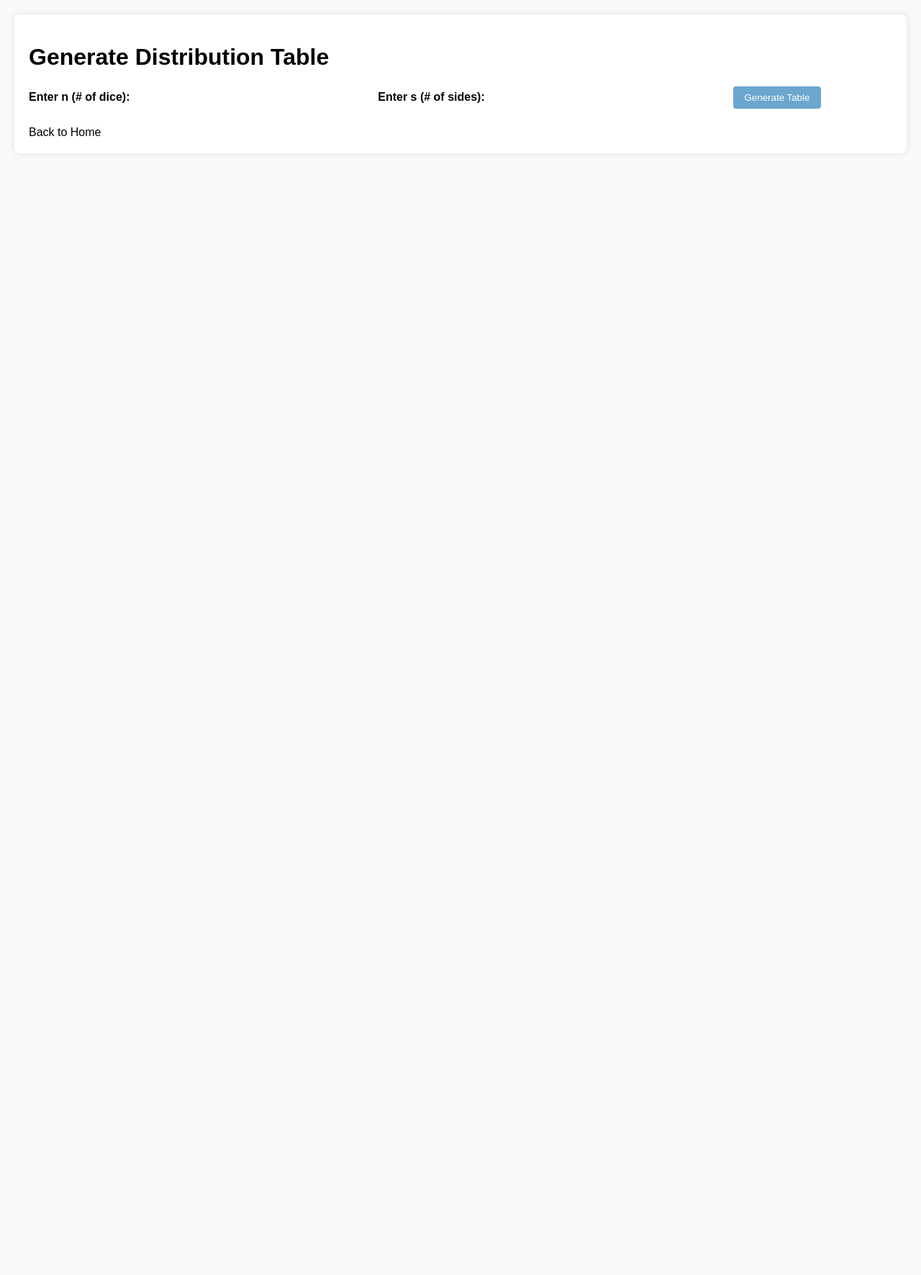
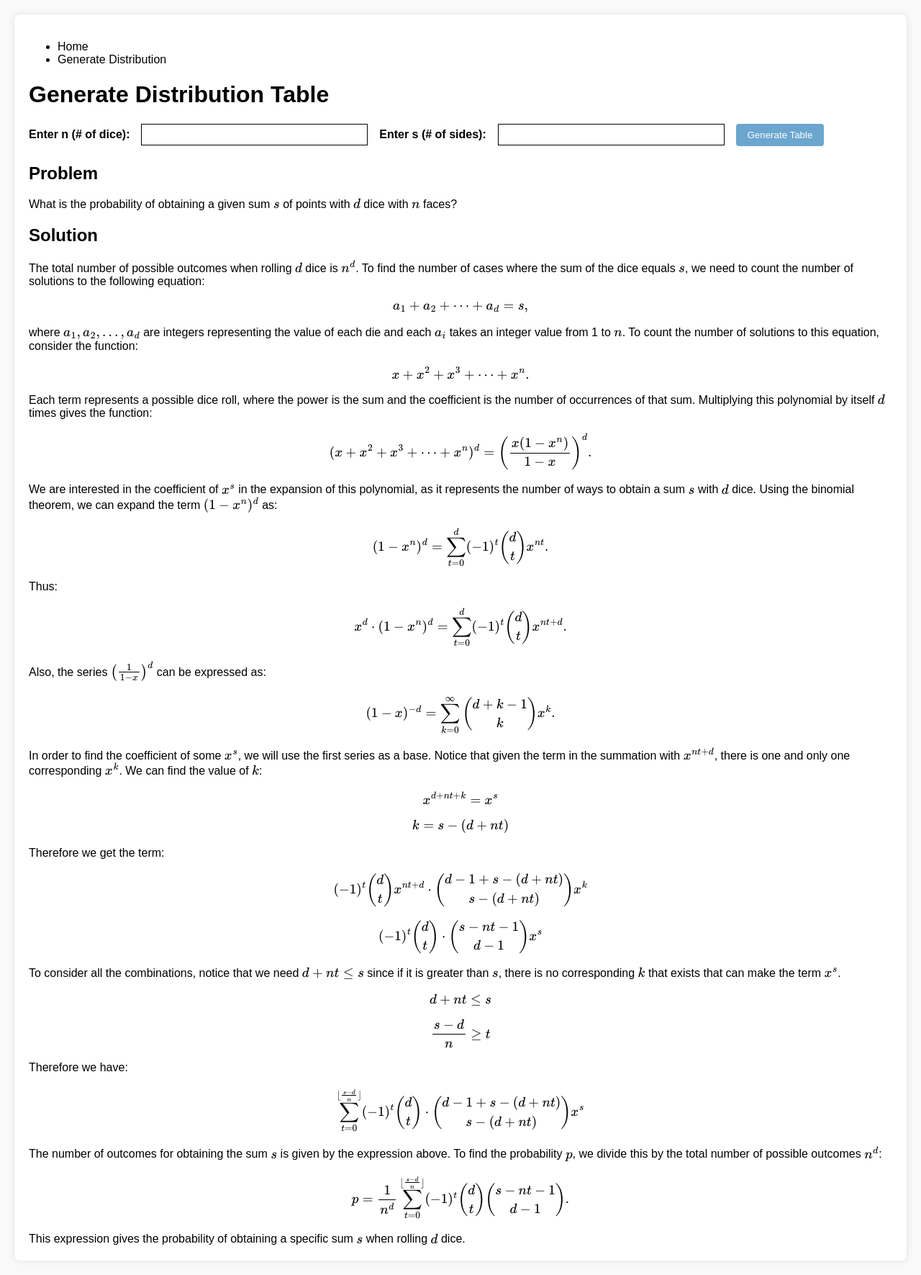
Before and after one commit to aurasoph/math-tools, a Flask app: page /distribution/ in a window 1280 px wide. Shown: the whole page at 72% size. Before the commit the page ends 189 px from the top, so only its background shows below. Run offline with Flask 3, Linux system fonts and the light colour scheme.

Commit message:
Minor Adjustments

```diff
--- a/backend/pages/distribution/static/styles.css
+++ b/backend/pages/distribution/static/styles.css
@@ -11,7 +11,7 @@
 
 form input {
     padding: 0.4rem;
-    border: 1px solid var(--border-color);
+    border: 1px solid;
     max-width: 300px;
     width: 100%;
 }
--- a/backend/pages/distribution/templates/distribution.html
+++ b/backend/pages/distribution/templates/distribution.html
@@ -6,9 +6,22 @@
     <title>Distribution</title>
     <link rel="stylesheet" href="{{ url_for('static', filename='styles.css') }}">
     <link rel="stylesheet" href="{{ url_for('distribution.static', filename='styles.css') }}">
+    <script type="text/javascript" async
+        src="https://cdn.jsdelivr.net/npm/mathjax@3/es5/tex-mml-chtml.js">
+    </script>
 </head>
 <body>
     <div class="page-container">
+        <header>
+            <nav class="header-nav">
+                <ul>
+                    <li><a href="/">Home</a></li>
+                    <li><a href="/distribution/generate">Generate Distribution</a></li>
+                    <!-- Additional links can be added here -->
+                </ul>
+            </nav>
+        </header>
+
         <h1>Generate Distribution Table</h1>
 
         {% with messages = get_flashed_messages(with_categories=true) %}
@@ -59,7 +72,52 @@
             </table>
         {% endif %}
 
-        <a href="/">Back to Home</a>
+        <div class="latex-explanation">
+            <h2> Problem </h2>
+            What is the probability of obtaining a given sum \( s \) of points with \( d \) dice with \( n \) faces?
+
+            <h2> Solution</h2>
+            The total number of possible outcomes when rolling \( d \) dice is \( n^d \). To find the number of cases where the sum of the dice equals \( s \), we need to count the number of solutions to the following equation:
+            \[ a_1 + a_2 + \dots + a_d = s, \]
+            where \( a_1, a_2, \ldots, a_d \) are integers representing the value of each die and each \( a_i \) takes an integer value from 1 to \( n \).
+
+            To count the number of solutions to this equation, consider the function:
+            \[ x + x^2 + x^3 + \cdots + x^n. \]
+
+            Each term represents a possible dice roll, where the power is the sum and the coefficient is the number of occurrences of that sum.
+
+            Multiplying this polynomial by itself \( d \) times gives the function:
+            \[ (x + x^2 + x^3 + \cdots + x^n)^d = \left(\frac{x(1 - x^n)}{1 - x}\right)^d. \]
+
+            We are interested in the coefficient of \( x^s \) in the expansion of this polynomial, as it represents the number of ways to obtain a sum \( s \) with \( d \) dice.
+
+            Using the binomial theorem, we can expand the term \( (1 - x^n)^d \) as:
+            \[ (1 - x^n)^d = \sum_{t=0}^{d} (-1)^t \binom{d}{t} x^{nt}. \]
+            Thus:
+            \[ x^d \cdot (1 - x^n)^d = \sum_{t=0}^{d} (-1)^t \binom{d}{t} x^{nt+d}. \]
+
+            Also, the series \( \left(\frac{1}{1 - x}\right)^d \) can be expressed as:
+            \[ (1 - x)^{-d} = \sum_{k=0}^{\infty} \binom{d + k - 1}{k} x^k. \]
+
+            In order to find the coefficient of some \( x^s \), we will use the first series as a base. Notice that given the term in the summation with \( x^{nt+d} \), there is one and only one corresponding \( x^k \). We can find the value of \( k \):
+            \[ x^{d+nt+k} = x^s \]
+            \[ k = s - (d+nt) \]
+            Therefore we get the term:
+            \[ (-1)^t \binom{d}{t} x^{nt+d} \cdot \binom{d-1+s-(d+nt)}{s-(d+nt)} x^k \]
+            \[ (-1)^t \binom{d}{t} \cdot \binom{s-nt-1}{d-1} x^s \]
+
+            To consider all the combinations, notice that we need \( d+nt \leq s \) since if it is greater than \( s \), there is no corresponding \( k \) that exists that can make the term \( x^s \).
+            \[ d+nt \leq s \]
+            \[ \frac{s-d}{n} \geq t \]
+
+            Therefore we have:
+            \[ \sum_{t=0}^{\lfloor \frac{s-d}{n} \rfloor} (-1)^t \binom{d}{t} \cdot \binom{d-1+s-(d+nt)}{s-(d+nt)} x^s \]
+
+            The number of outcomes for obtaining the sum \( s \) is given by the expression above. To find the probability \( p \), we divide this by the total number of possible outcomes \( n^d \):
+            \[ p = \frac{1}{n^d} \sum_{t=0}^{\lfloor \frac{s-d}{n} \rfloor} (-1)^t \binom{d}{t} \binom{s - nt - 1}{d - 1}. \]
+
+            This expression gives the probability of obtaining a specific sum \( s \) when rolling \( d \) dice.
+        </div>
     </div>
 </body>
 </html>
```
